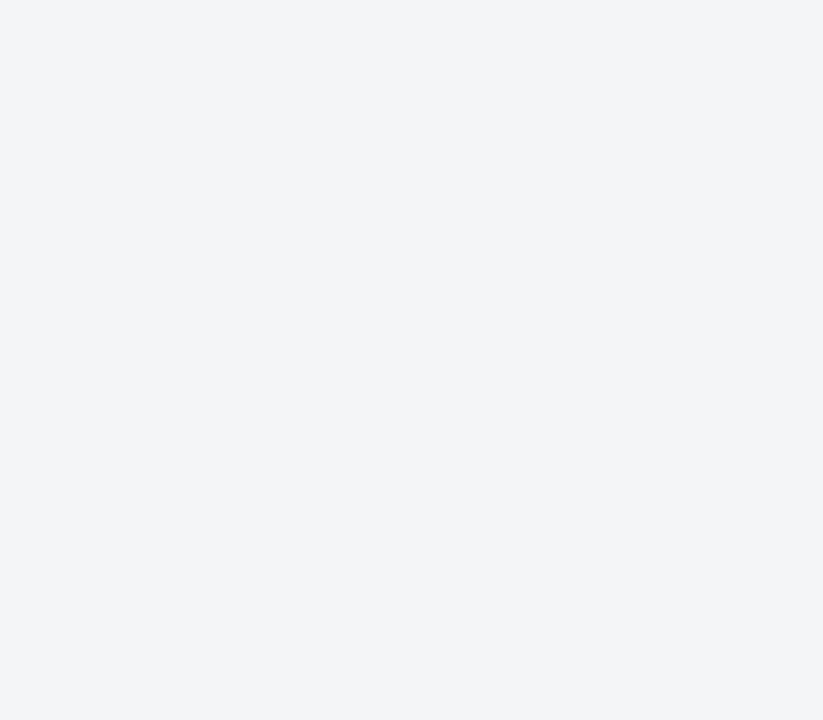
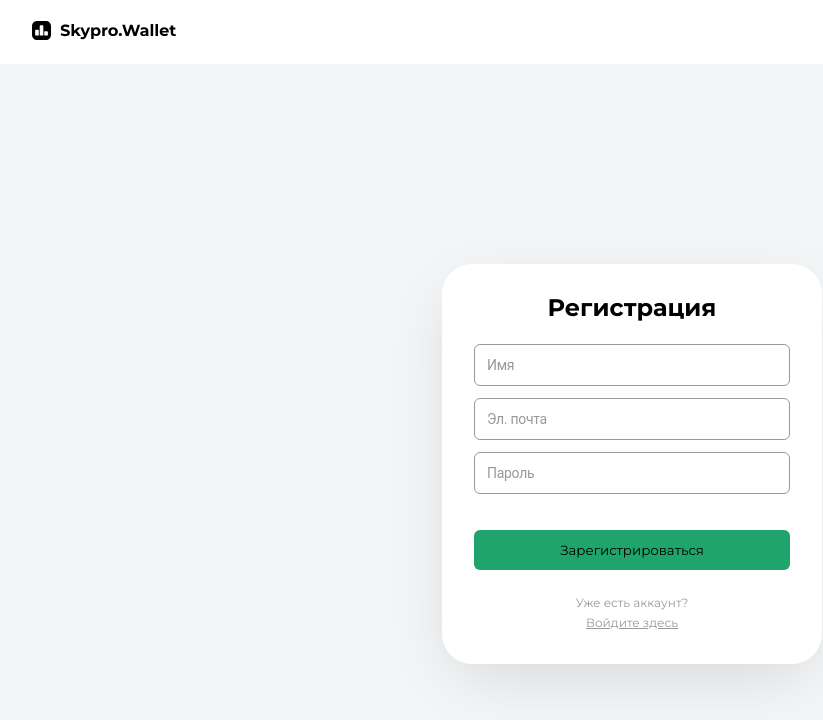
Before and after one commit to jimfoxes/wallet-team4, a React (Vite) app: page /projects/wallet/sign-up in a window 1280 px wide. Before the commit this address had no page. Shown: the top 720 px of the page, without its empty margins (8-831 px from the left). Built offline with nearby package versions, Linux system fonts and the light colour scheme.

Commit message:
add: base path to vite config for subfolder deployment, BrowserRouter basename; fix: some links

```diff
--- a/src/components/AuthorisationForm/AuthorisationForm.jsx
+++ b/src/components/AuthorisationForm/AuthorisationForm.jsx
@@ -66,9 +66,9 @@ const AuthorisationForm = ({ isSignUp }) => {
             <S.header>
                 <S.headerBlock>
                     <S.headerLogo>
-                        <a href="/">
+                        <Link to="/">
                             <img src="/images/logo.svg" alt="logo" />
-                        </a>
+                        </Link>
                     </S.headerLogo>
                 </S.headerBlock>
             </S.header>
@@ -133,9 +133,9 @@ const AuthorisationForm = ({ isSignUp }) => {
                             $error={errors.button}
                             onClick={submitButton}
                         >
-                            <a href="../main.html">
-                                {isSignUp ? 'Зарегистрироваться' : 'Войти'}
-                            </a>
+                            {/* <a href="../main.html"> */}
+                            {isSignUp ? 'Зарегистрироваться' : 'Войти'}
+                            {/* </a> */}
                         </S.ModalButton>
                         <S.ModalFormFooter className="modal__form-group">
                             <p>
--- a/src/components/Header/Header.jsx
+++ b/src/components/Header/Header.jsx
@@ -1,6 +1,6 @@
 import { useState, useContext, useEffect } from 'react'
 
-import { useNavigate, useLocation } from 'react-router-dom'
+import { useNavigate, useLocation, Link } from 'react-router-dom'
 
 import { LS_USER } from '../../services/utilities'
 
@@ -32,9 +32,9 @@ export const Header = () => {
         <S.header>
             <S.headerBlock>
                 <S.headerLogo>
-                    <a href="/">
+                    <Link to="/">
                         <img src="/images/logo.svg" alt="logo" />
-                    </a>
+                    </Link>
                 </S.headerLogo>
                 <S.headerNav>
                     <S.headerNavBtn>
--- a/src/main.jsx
+++ b/src/main.jsx
@@ -6,7 +6,7 @@ import { BrowserRouter } from 'react-router-dom'
 
 createRoot(document.getElementById('root')).render(
     <StrictMode>
-        <BrowserRouter>
+        <BrowserRouter basename="/projects/wallet">
             <GlobalStyle />
             <App />
         </BrowserRouter>
--- a/vite.config.js
+++ b/vite.config.js
@@ -1,7 +1,7 @@
 import { defineConfig } from 'vite'
 import react from '@vitejs/plugin-react'
 
-// https://vite.dev/config/
 export default defineConfig({
     plugins: [react()],
+    base: '/projects/wallet/',
 })
```
